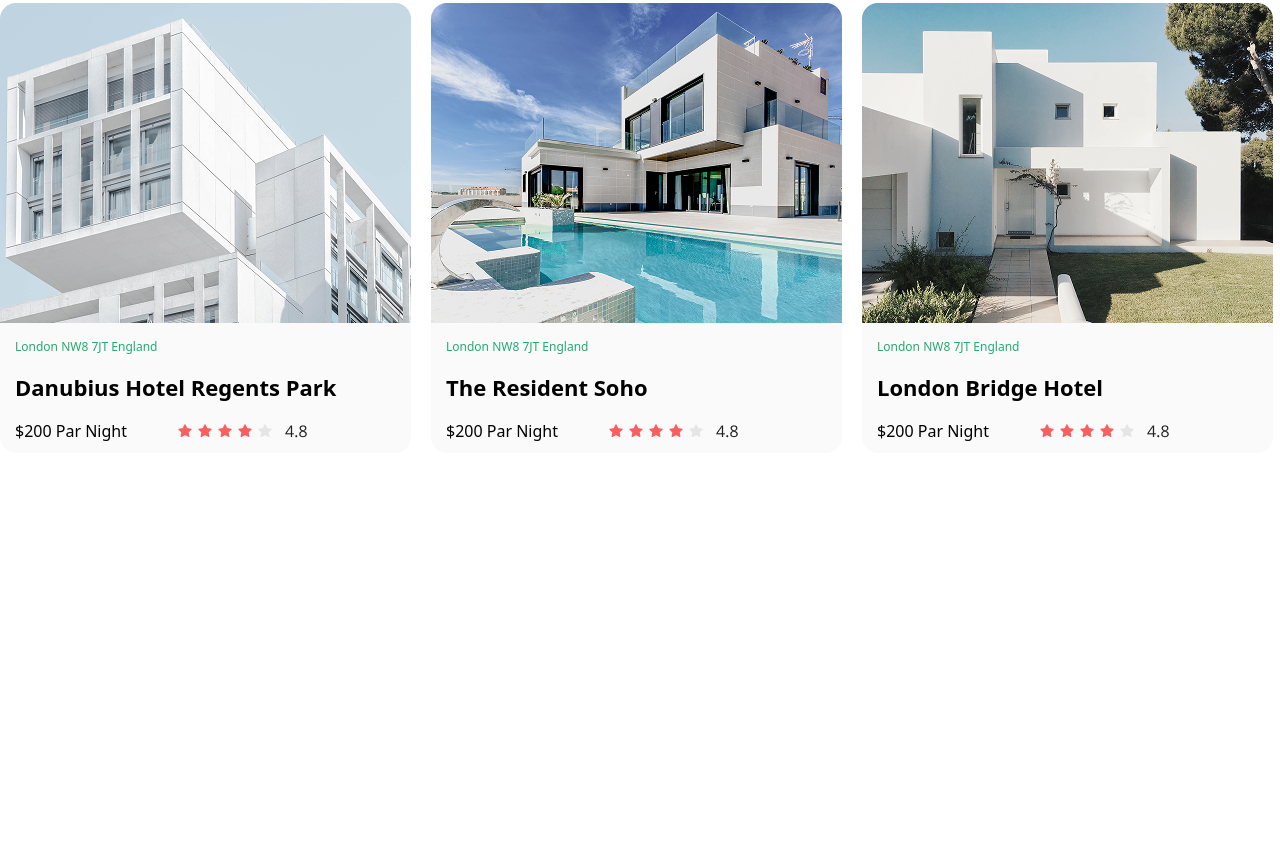
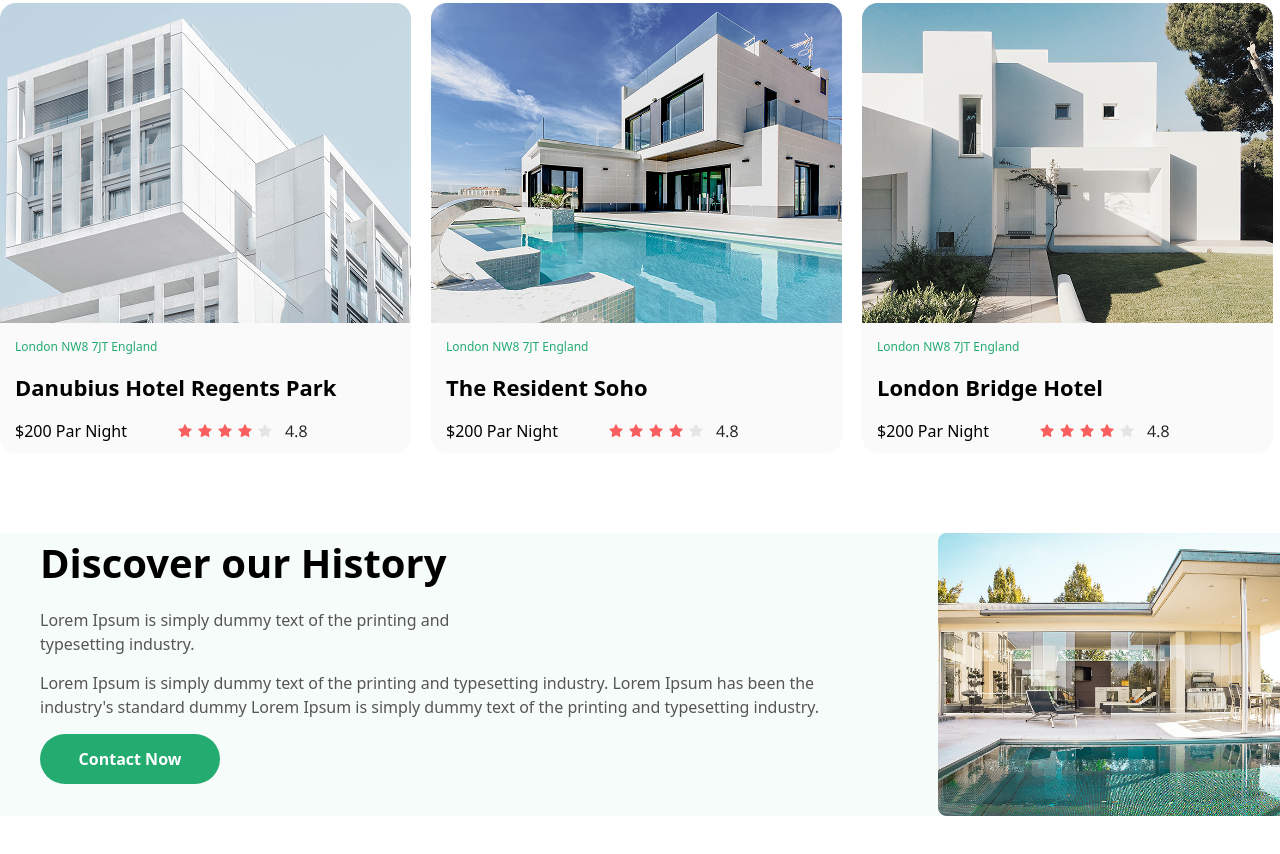
Before and after one commit to muhammadnazarov1724-cell/design_home, a website: page src/catalog.html in a window 1280 px wide. Shown: the part 797-1651 px from the top of the page. Before the commit the page ends 1330 px from the top, so only its background shows below. Drawn offline with Linux system fonts and the light colour scheme; files whose address does not match are found by name.

Commit message:
main s-3 in page3

```diff
--- a/src/catalog.html
+++ b/src/catalog.html
@@ -114,6 +114,37 @@
           </div>
         </div>
       </section>
+      <section class="px-[20px] lg:p-[0px] my-[50px]">
+        <div
+          class="flex flex-col gap-[10px] max-w-[1300px] m-auto lg:bg-[#F6FCF9] lg:flex-row justify-between"
+        >
+          <div class="flex flex-col gap-[15px] lg:mx-[40px]">
+            <p
+              class="text-[30px] font-bold text-center lg:text-[40px] lg:text-start lg:font-[700]"
+            >
+              Discover our History
+            </p>
+            <p class="text-[#555555] lg:text-[16px]">
+              Lorem Ipsum is simply dummy text of the printing and <br />
+              typesetting industry.
+            </p>
+            <p class="text-[#555555] lg:text-[16px]">
+              Lorem Ipsum is simply dummy text of the printing and typesetting
+              industry. Lorem Ipsum has been the industry's standard dummy Lorem
+              Ipsum is simply dummy text of the printing and typesetting
+              industry.
+            </p>
+            <button
+              class="font-bold text-white bg-[#24AB70] px-[20px] py-[13px] rounded-4xl w-[180px]"
+            >
+              Contact Now
+            </button>
+          </div>
+          <div class="">
+            <img src="/images/hote.png" alt="" />
+          </div>
+        </div>
+      </section>
 
     </main>
 
```
